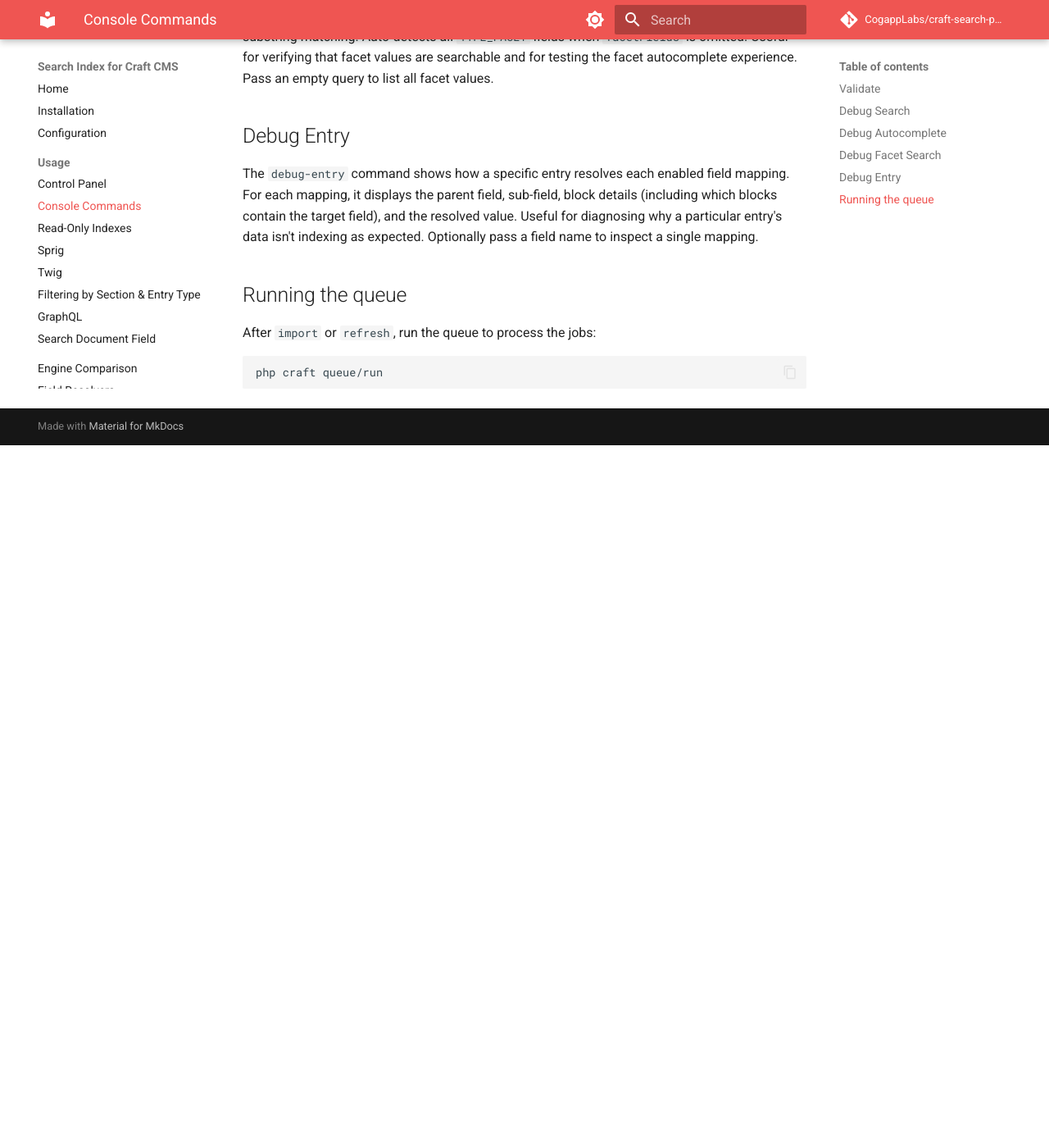
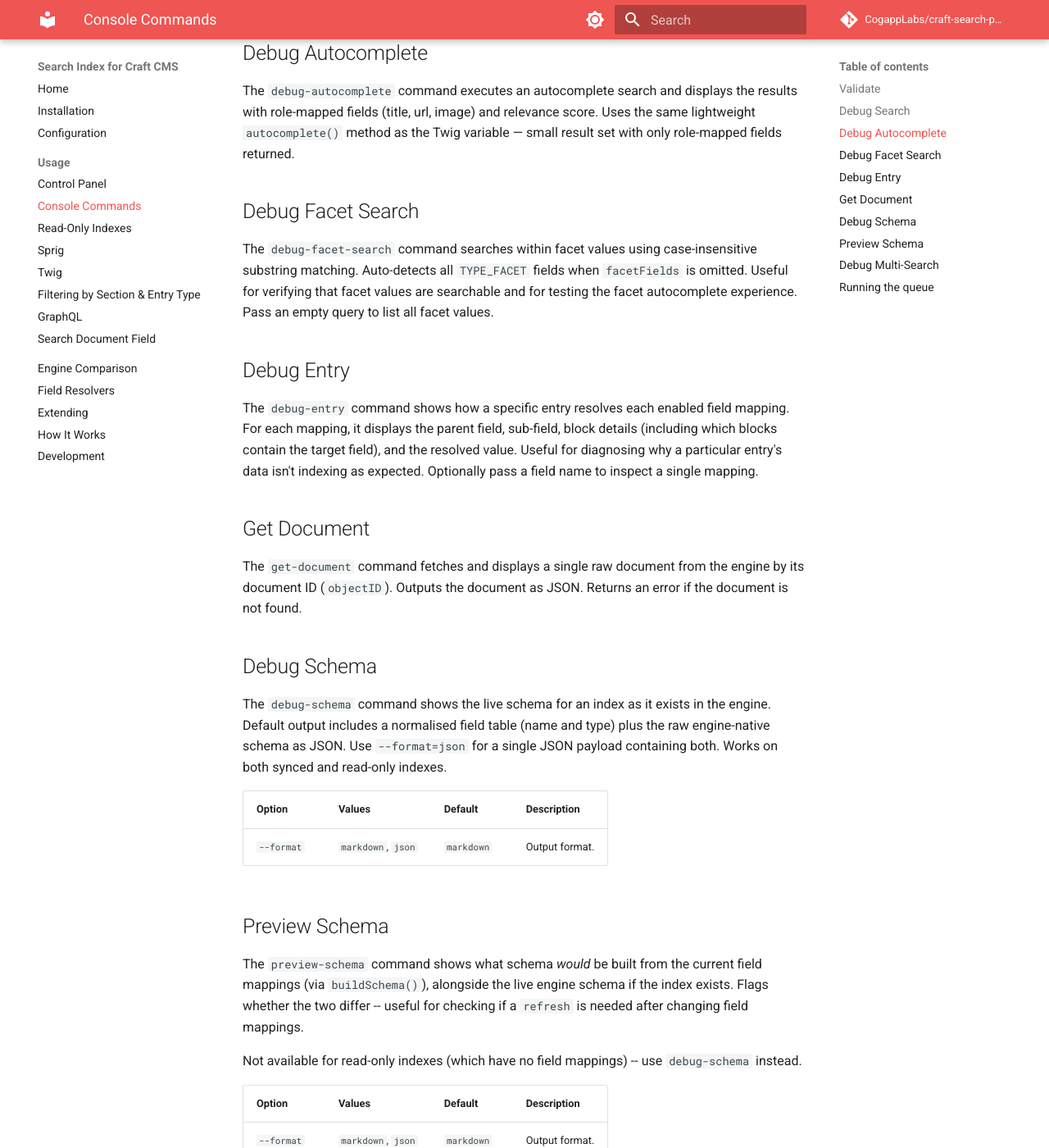
Before and after one commit to CogappLabs/craft-search-plugin, an MkDocs documentation site: the page built from docs/usage/console-commands.md, in a window 1280 px wide and 1400 px high, scrolled down 2085 px. Shown: the whole window at 82% size. Built offline with MkDocs 1.6.1 and Material for MkDocs 9.7.7, drawn with Linux system fonts in a browser that asks for light colours; comment, search, counter and statistics services are not loaded; before the commit the page ends 2628 px from its top, so only the background shows below that; some of the changed text lies outside the part shown.

Commit message:
Update docs for new CLI commands (console-commands, read-only-indexes, changelog)
Co-Authored-By: Claude Opus 4.6 <noreply@anthropic.com>

```diff
--- a/docs/usage/console-commands.md
+++ b/docs/usage/console-commands.md
@@ -48,6 +48,21 @@ php craft search-index/index/debug-facet-search myIndexHandle "search term" '{"m
 php craft search-index/index/debug-entry myIndexHandle "entry-slug"
 php craft search-index/index/debug-entry myIndexHandle "entry-slug" "fieldName"
 
+# Fetch a raw document from the engine by ID
+php craft search-index/index/get-document myIndexHandle 12345
+
+# Show live engine schema (normalised fields + raw engine schema)
+php craft search-index/index/debug-schema myIndexHandle
+php craft search-index/index/debug-schema myIndexHandle --format=json
+
+# Preview what schema would be built from current field mappings vs live schema
+php craft search-index/index/preview-schema myIndexHandle
+php craft search-index/index/preview-schema myIndexHandle --format=json
+
+# Run multiple search queries in a single batch
+php craft search-index/index/debug-multi-search '[{"handle":"indexA","query":"castle"},{"handle":"indexB","query":"london"}]'
+php craft search-index/index/debug-multi-search '[{"handle":"indexA","query":"castle","options":{"perPage":5}}]'
+
 # Publish starter frontend Sprig templates into project templates/search-index/sprig
 php craft search-index/index/publish-sprig-templates
 
@@ -83,6 +98,37 @@ The `debug-facet-search` command searches within facet values using case-insensi
 
 The `debug-entry` command shows how a specific entry resolves each enabled field mapping. For each mapping, it displays the parent field, sub-field, block details (including which blocks contain the target field), and the resolved value. Useful for diagnosing why a particular entry's data isn't indexing as expected. Optionally pass a field name to inspect a single mapping.
 
+## Get Document
+
+The `get-document` command fetches and displays a single raw document from the engine by its document ID (`objectID`). Outputs the document as JSON. Returns an error if the document is not found.
+
+## Debug Schema
+
+The `debug-schema` command shows the live schema for an index as it exists in the engine. Default output includes a normalised field table (name and type) plus the raw engine-native schema as JSON. Use `--format=json` for a single JSON payload containing both. Works on both synced and read-only indexes.
+
+| Option     | Values              | Default    | Description     |
+|------------|---------------------|------------|-----------------|
+| `--format` | `markdown`, `json`  | `markdown` | Output format.  |
+
+## Preview Schema
+
+The `preview-schema` command shows what schema *would* be built from the current field mappings (via `buildSchema()`), alongside the live engine schema if the index exists. Flags whether the two differ -- useful for checking if a `refresh` is needed after changing field mappings.
+
+Not available for read-only indexes (which have no field mappings) -- use `debug-schema` instead.
+
+| Option     | Values              | Default    | Description     |
+|------------|---------------------|------------|-----------------|
+| `--format` | `markdown`, `json`  | `markdown` | Output format.  |
+
+## Debug Multi-Search
+
+The `debug-multi-search` command runs multiple search queries in a single batch. Input is a JSON array of query objects, each with `handle`, `query`, and optional `options`. Uses the same engine-grouped batching as `craft.searchIndex.multiSearch()` in Twig.
+
+Output is a JSON array with each query echoed alongside its normalised result (hits, pagination, facets, suggestions).
+
+!!! note
+    Auto-embedding via `vectorSearch: true` is not supported in multi-search. Pass pre-computed `embedding` arrays in options if needed.
+
 ## Running the queue
 
 After `import` or `refresh`, run the queue to process the jobs:
```
Also changed, not shown: CHANGELOG.md (+7 -0 lines), docs/usage/read-only-indexes.md (+2 -1 lines).
